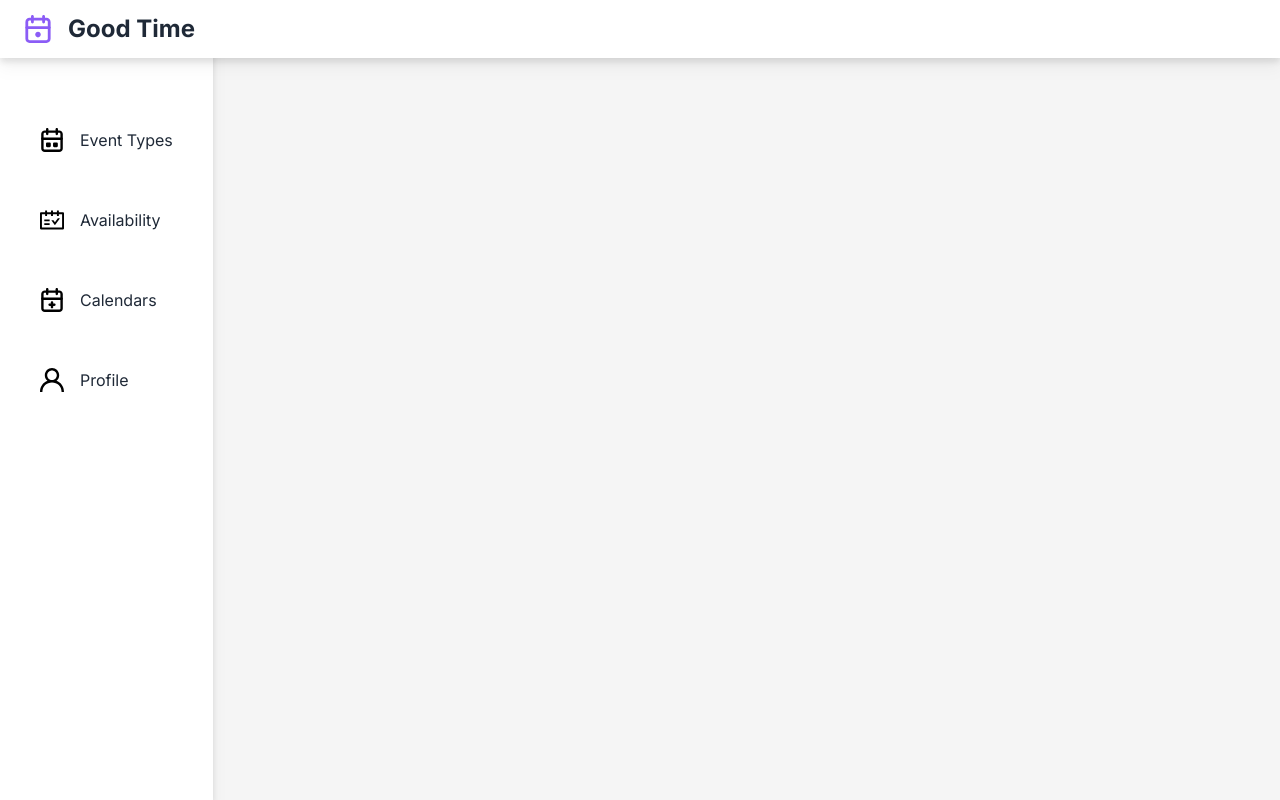
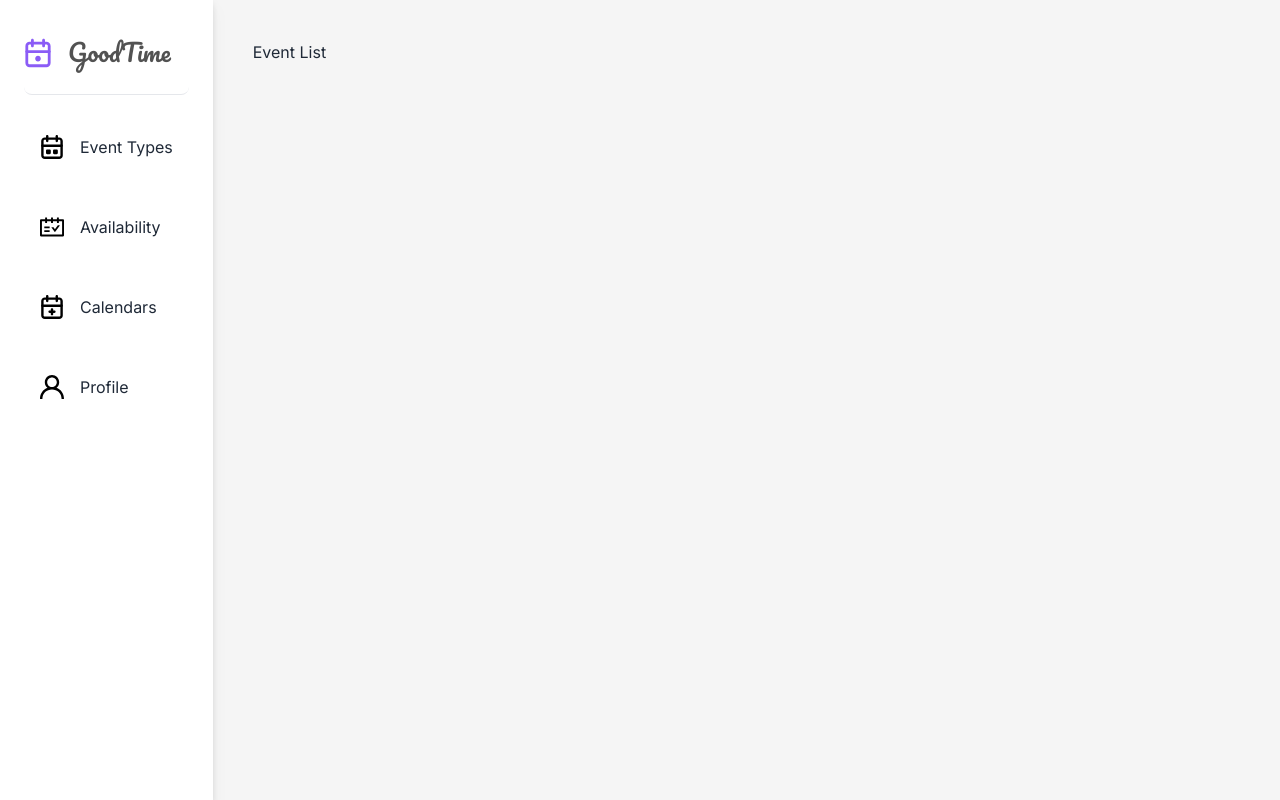
Before and after one commit to SergiuB/common-time, a Next.js app: page / in a window 1280 px wide. Built offline with nearby package versions, Linux system fonts and the light colour scheme; no server answers.

Commit message:
responsive design

```diff
--- a/app/(root)/page.tsx
+++ b/app/(root)/page.tsx
@@ -1,5 +1,5 @@
 import { UserButton } from "@clerk/nextjs";
 
 export default function Home() {
-  return <div></div>;
+  return <div>Event List</div>;
 }
--- a/app/globals.css
+++ b/app/globals.css
@@ -5,7 +5,7 @@
 @layer components {
   /* main */
   .main-container {
-    @apply flex min-h-screen flex-1 flex-col items-center bg-neutral-100 px-6 pb-10 pt-28 max-md:pb-32 sm:px-10;
+    @apply flex min-h-screen flex-1 flex-col items-center bg-neutral-100 px-6 pb-10 pt-28 md:pt-10  max-md:pb-32 sm:px-10;
   }
 
   /* Head Text */
@@ -59,7 +59,7 @@
   }
 
   .topbar {
-    @apply fixed top-0 z-30 flex w-full items-center justify-between bg-white px-6 py-3  shadow-neutral-500 drop-shadow-lg;
+    @apply fixed top-0 z-30 flex w-full items-center justify-between bg-white px-6 py-3  shadow-neutral-500 drop-shadow-lg md:hidden;
   }
 
   .bottombar {
@@ -75,11 +75,11 @@
   }
 
   .leftsidebar {
-    @apply sticky left-0 top-0 z-20 flex h-screen w-fit flex-col justify-between overflow-auto  bg-white pb-5 pt-28 max-md:hidden shadow-neutral-500 drop-shadow-lg;
+    @apply sticky left-0 top-0 z-20 flex h-screen w-fit flex-col justify-between overflow-auto  bg-white pb-5 pt-5 max-md:hidden shadow-neutral-500 drop-shadow-lg;
   }
 
   .leftsidebar_link {
-    @apply relative flex justify-start gap-4 rounded-lg p-4 hover:bg-neutral-100;
+    @apply relative flex justify-start gap-4 rounded-lg p-4 hover:bg-neutral-100 max-lg:justify-center max-md:px-0;
   }
 
   .pagination {
--- a/components/Bottombar.tsx
+++ b/components/Bottombar.tsx
@@ -33,9 +33,7 @@ function Bottombar() {
                 width={24}
                 height={24}
               />
-              <p className="text-subtle-medium  max-sm:hidden">
-                {link.label.split(/\s+/)[0]}
-              </p>
+              <p className="text-subtle-medium  max-sm:hidden">{link.label}</p>
             </Link>
           );
         })}
--- a/components/LeftSidebar.tsx
+++ b/components/LeftSidebar.tsx
@@ -5,6 +5,11 @@ import { SignOutButton, SignedIn, useAuth } from "@clerk/nextjs";
 import Image from "next/image";
 import Link from "next/link";
 import { usePathname, useRouter } from "next/navigation";
+import { UserButton } from "@clerk/nextjs";
+
+import { Pacifico } from "next/font/google";
+
+const pacifico = Pacifico({ weight: "400", subsets: ["latin"] });
 
 function LeftSidebar() {
   const router = useRouter();
@@ -16,8 +21,27 @@ function LeftSidebar() {
   console.log("user id", userId);
 
   return (
-    <section className="custom-scrollbar leftsidebar">
-      <div className="flex w-full flex-1 flex-col gap-6 px-6">
+    <section className="custom-scrollbar leftsidebar ">
+      <div className="flex w-full flex-1 flex-col gap-6 px-6 ">
+        <Link
+          href="/"
+          className="flex  justify-start gap-4 rounded-lg border-b p-4 pb-6 md:px-0 max-lg:flex-col max-lg:items-center"
+        >
+          <Image
+            className="flex"
+            src="/assets/logo.svg"
+            alt="logo"
+            width={28}
+            height={28}
+          />
+          <div
+            className={`flex max-lg:flex-col ${pacifico.className} text-heading3-bold  text-neutral-600`}
+          >
+            <p>Good</p>
+            <p>Time</p>
+          </div>
+        </Link>
+        <div className="flex w-full flex-1 flex-col gap-6 ">
           {sidebarLinks.map((link) => {
             const isActive =
               (pathname.includes(link.route) && link.route.length > 1) ||
@@ -42,6 +66,17 @@ function LeftSidebar() {
             );
           })}
         </div>
+      </div>
+      <div className="flex justify-center mb-10">
+        <UserButton
+          afterSignOutUrl="/sign-in"
+          appearance={{
+            elements: {
+              userButtonAvatarBox: "w-12 h-12",
+            },
+          }}
+        />
+      </div>
     </section>
   );
 }
--- a/components/Topbar.tsx
+++ b/components/Topbar.tsx
@@ -1,13 +1,17 @@
 import Link from "next/link";
 import Image from "next/image";
-import { SignOutButton, SignedIn, UserButton } from "@clerk/nextjs";
+import { UserButton } from "@clerk/nextjs";
+
+import { Pacifico } from "next/font/google";
+
+const pacifico = Pacifico({ weight: "400", subsets: ["latin"] });
 
 function Topbar() {
   return (
     <nav className="topbar">
       <Link href="/" className="flex items-center gap-4">
         <Image src="/assets/logo.svg" alt="logo" width={28} height={28} />
-        <p className="text-heading3-bold ">Good Time</p>
+        <p className={`${pacifico.className} text-heading3-bold`}>Good Time</p>
       </Link>
 
       <UserButton afterSignOutUrl="/sign-in" />
```
Lines whose indentation alone changed are shown as unchanged.
